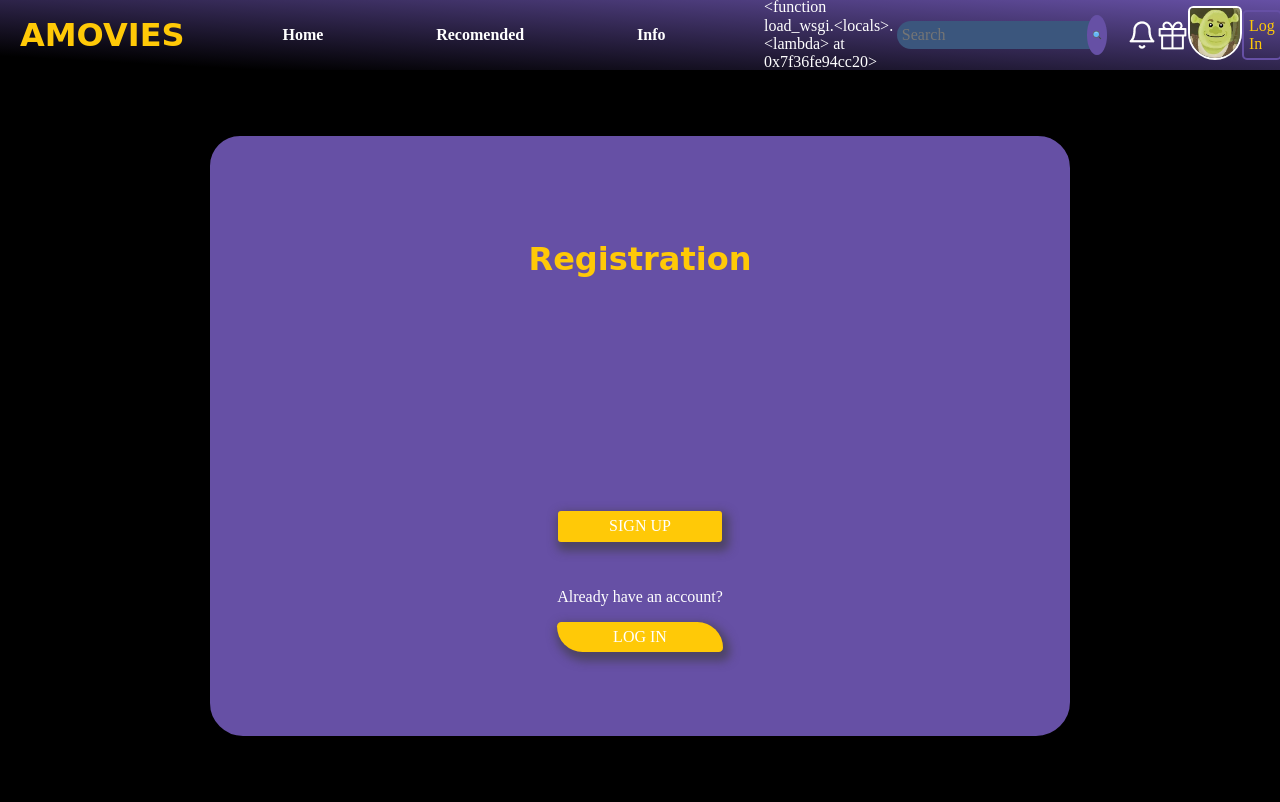
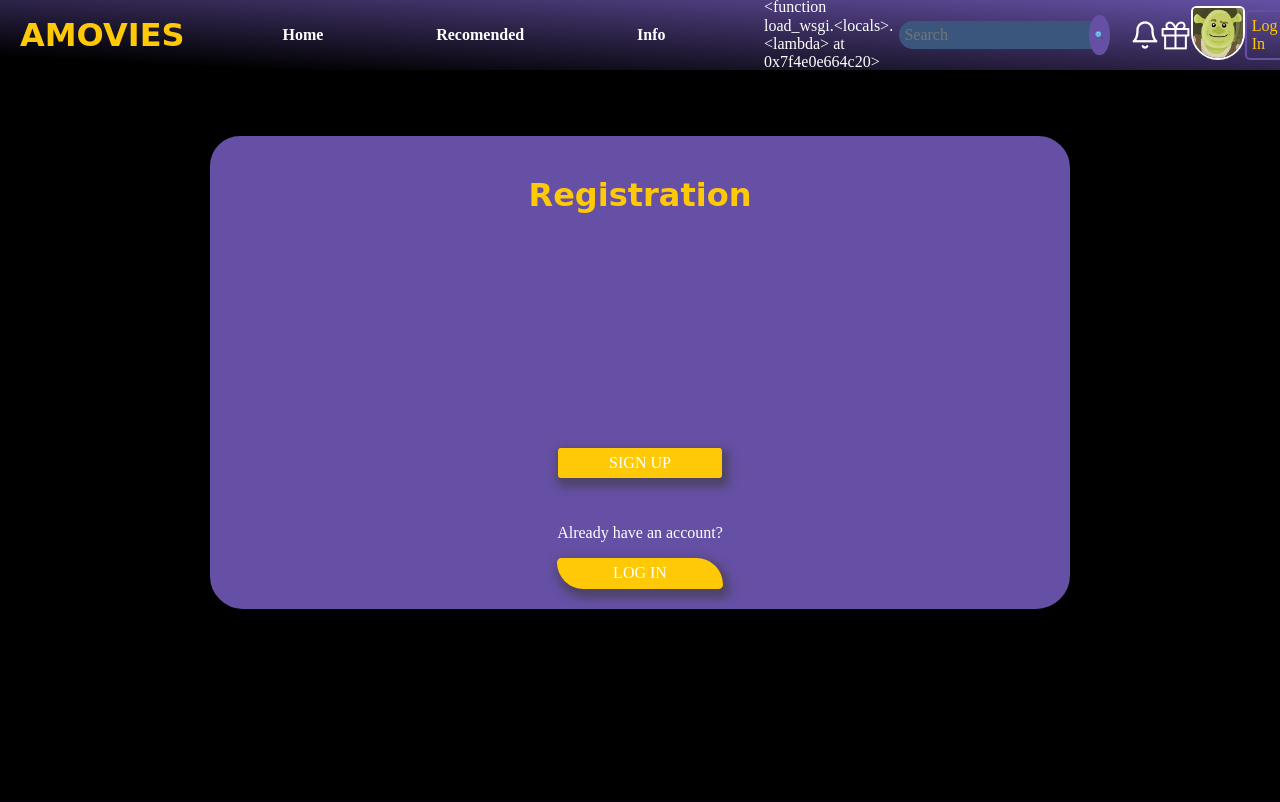
Before and after one commit to Smuzifresh/Mouvie-App, a Python web app: template app/templates/sign_up.html in a window 1280 px wide. After the commit the page ends 609 px from the top, so only its background shows below. Run offline with Jinja, Linux system fonts and the light colour scheme; the template is opened without the code that fills it, so the values that code supplies are empty; some web fonts are replaced.

Commit message:
Sign up form was updated

```diff
--- a/app/static/css/sign_up.css
+++ b/app/static/css/sign_up.css
@@ -3,7 +3,7 @@
 }
 .form {
     width: 80%;
-    height: 70vh;
+    /* height: 80vh; */
     margin: 8vh auto;
     padding: 20px;
 
```
